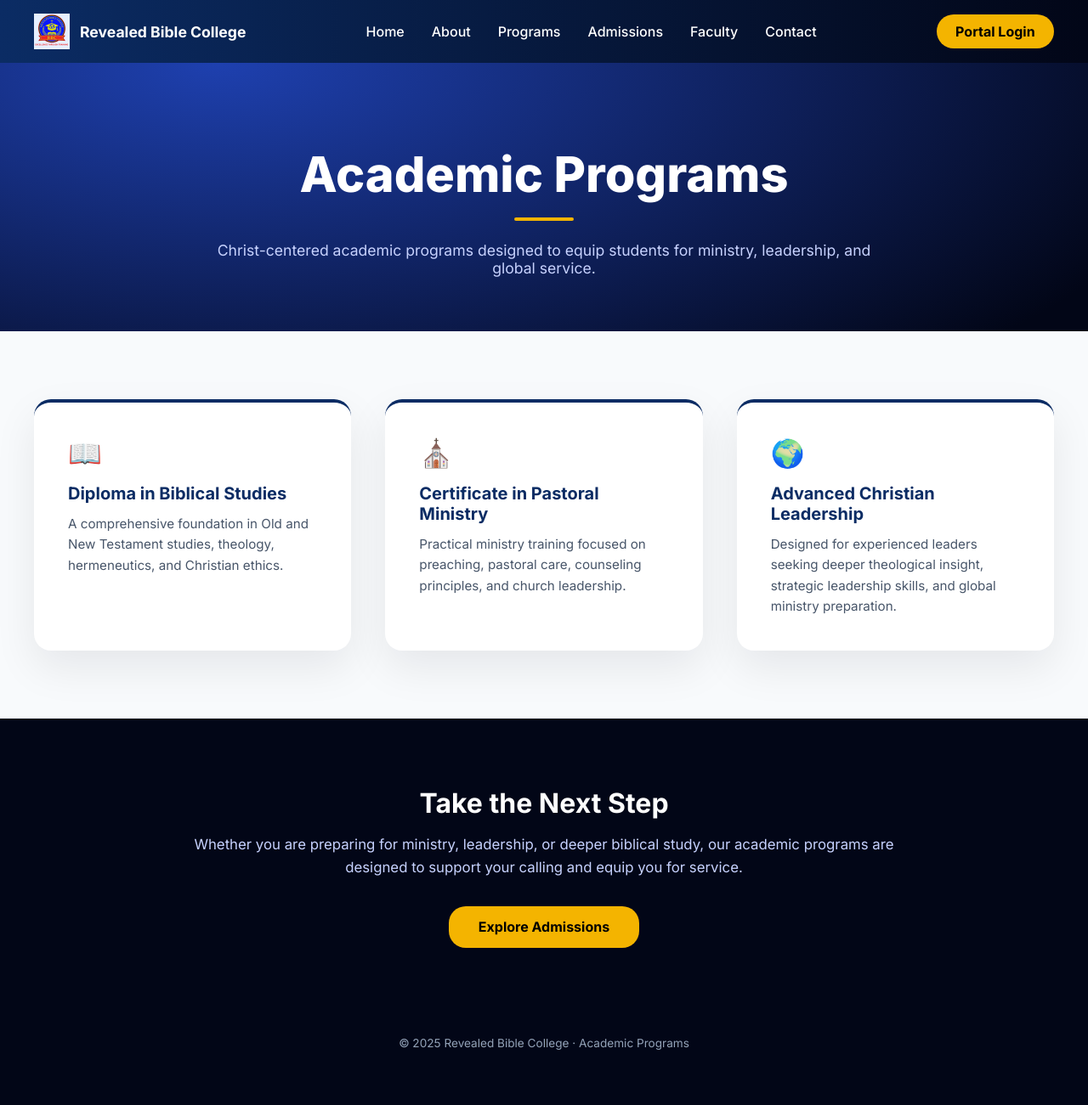
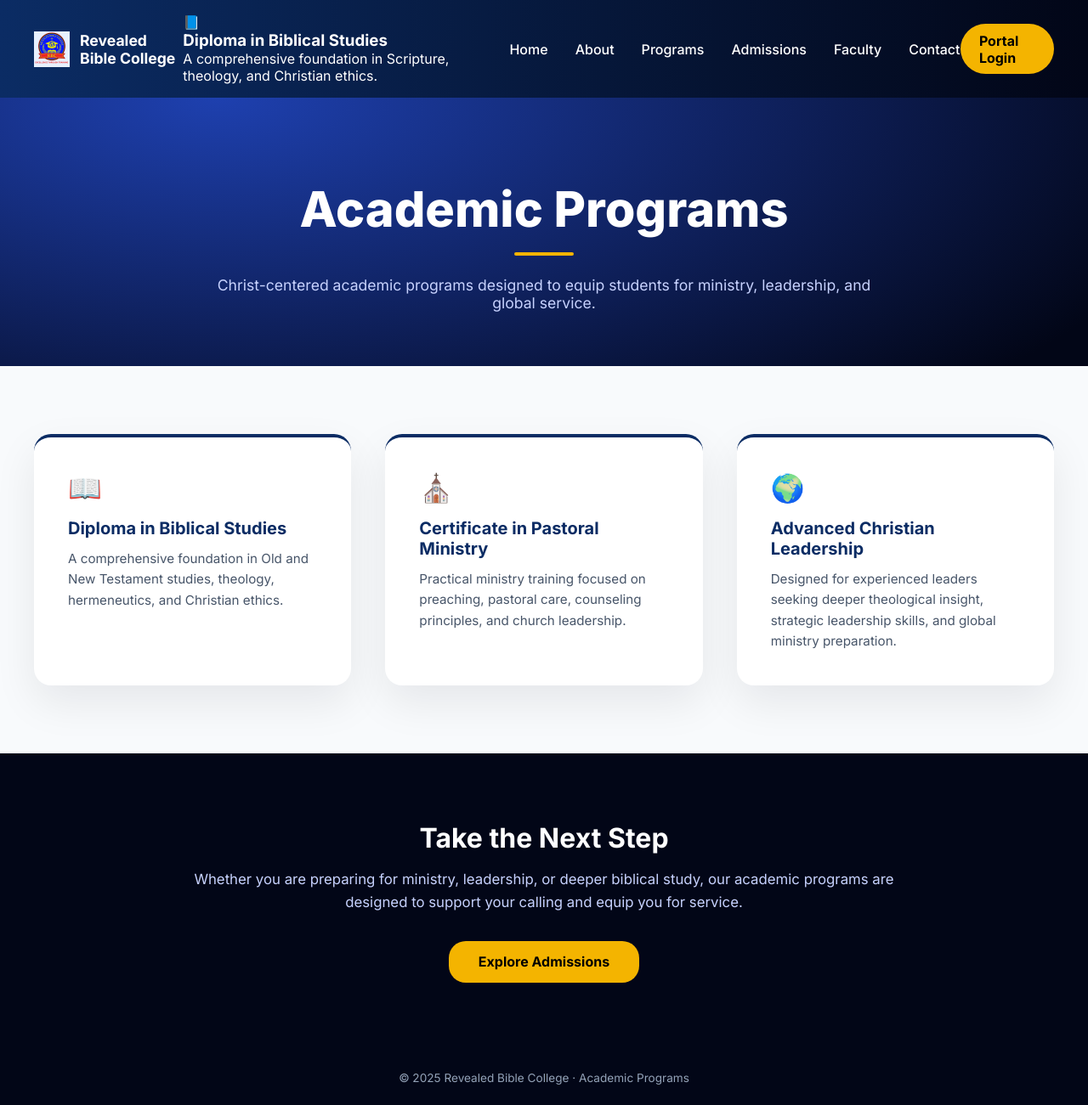
Before and after one commit to WillieKM/my-student-portal, a Jekyll site: the page programs.html, which Jekyll copies as it is, in a window 1280 px wide and 1301 px high. Shown: the whole window at 85% size. Built offline with Jekyll 4.4.1, drawn with Linux system fonts in a browser that asks for light colours.

Commit message:
Update programs.html

```diff
--- a/programs.html
+++ b/programs.html
@@ -211,6 +211,11 @@
       <img src="logo.png" alt="Revealed Bible College Logo">
       <span>Revealed Bible College</span>
     </div>
+<div class="card">
+  <div class="card-icon">📘</div>
+  <h3>Diploma in Biblical Studies</h3>
+  <p>A comprehensive foundation in Scripture, theology, and Christian ethics.</p>
+</div>
 
     <nav class="nav-links">
       <a href="index.html">Home</a>
```
